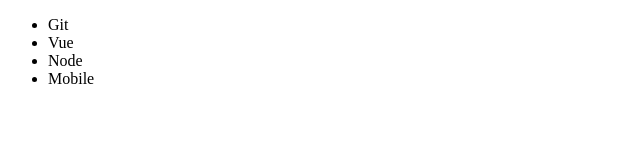
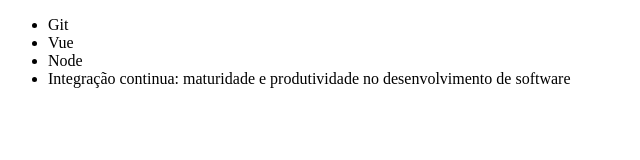
Before and after one commit to iagopmo/lista-git, a plain HTML site: page index.html in a window 1280 px wide. Shown: the whole page, without its empty margins (0-640 px from the left). Drawn offline with Linux system fonts and the light colour scheme.

Commit message:
renomeando curso de integração continua

```diff
--- a/index.html
+++ b/index.html
@@ -10,7 +10,7 @@
         <li>Git</li>
         <li>Vue</li>
         <li>Node</li>
-        <li>Mobile</li>
+        <li>Integração continua: maturidade e produtividade no desenvolvimento de software</li>
     </ul>
 </body>
 </html>
```
